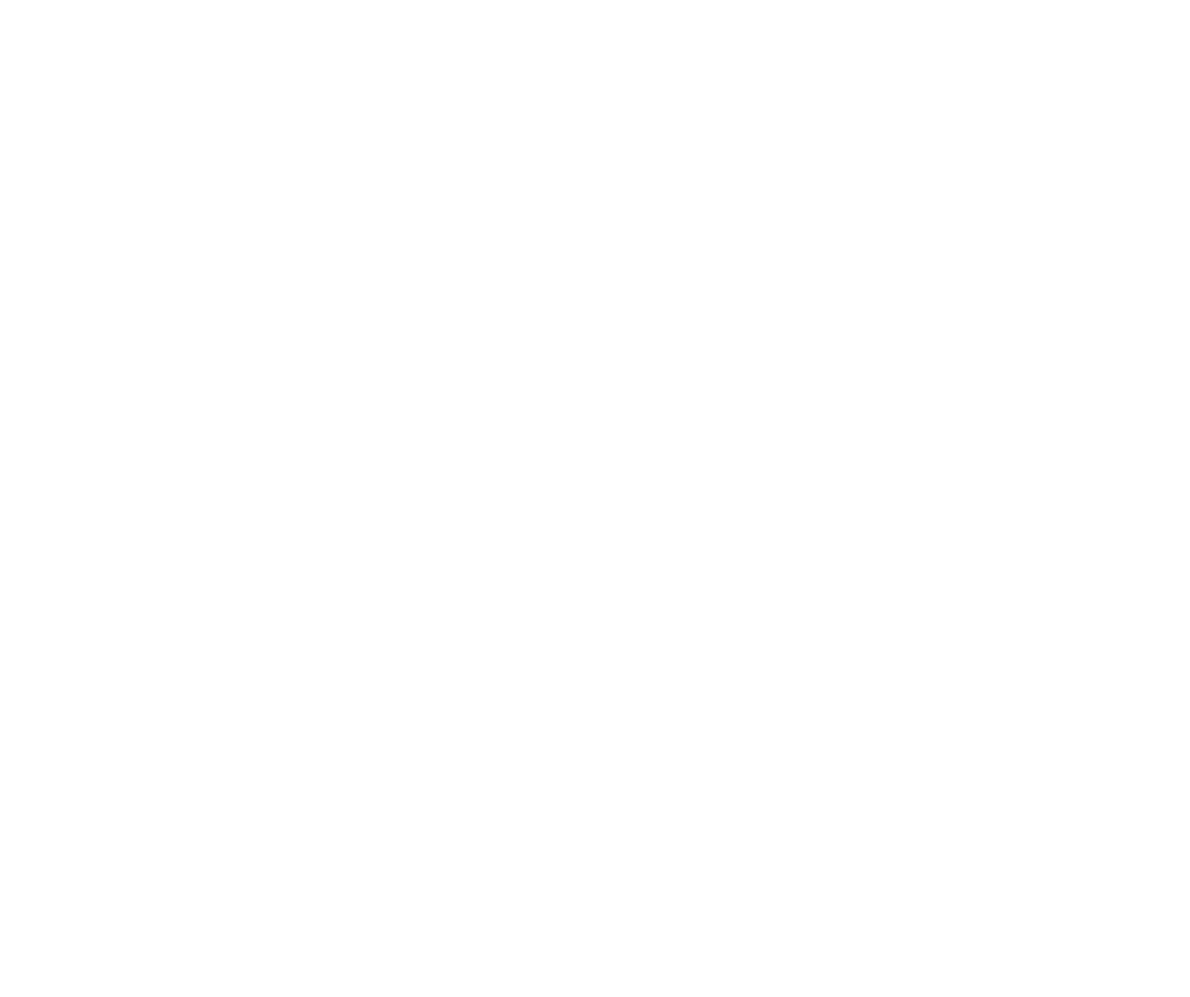
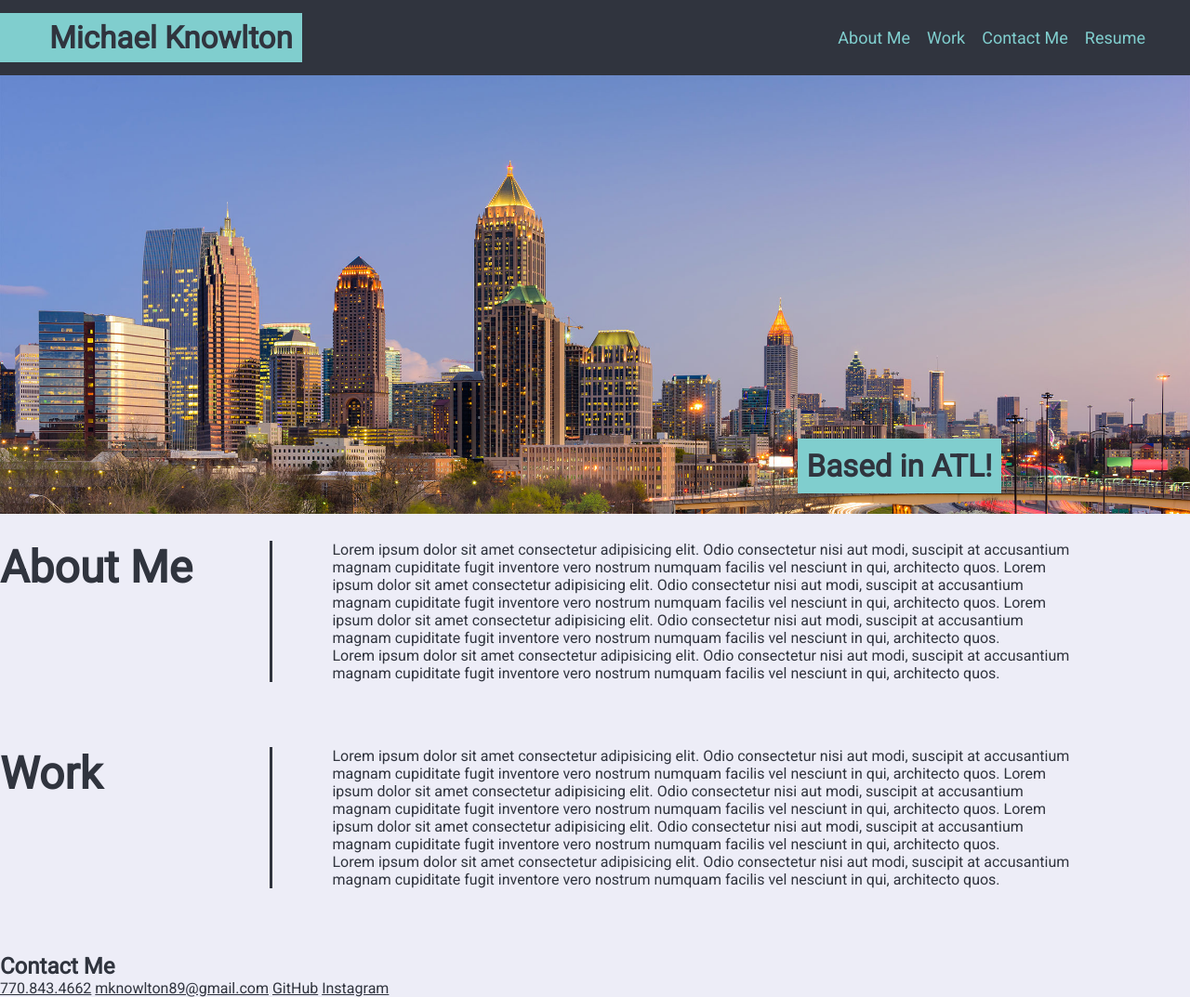
Before and after one commit to mknowlton89/02-portfolio-updated, a plain HTML site: page index.html in a window 1280 px wide. Shown: the whole page at 93% size. Before the commit the page ends 800 px from the top, so only its background shows below. Drawn offline with Linux system fonts and the light colour scheme.

Commit message:
Got the top-nav, sub-head photo, and about-me sections nearly complete. Just need to add some small styling tweaks.

```diff
--- a/assets/styles.css
+++ b/assets/styles.css
@@ -0,0 +1,90 @@
+@import url('https://fonts.googleapis.com/css2?family=Roboto:wght@300;400&display=swap');
+
+:root {
+    --dark-blue: #30343E;
+    --aqua: #80CECE;
+    --gray: #EDEDF7;
+}
+
+* {
+    background-color: var(--gray);
+    color: var(--dark-blue);
+    margin: 0;
+    font-family: Roboto, Helvetica, sans-serif;
+}
+
+header {
+    background-color: var(--dark-blue);
+    display: flex;
+    align-items: center;
+    justify-content: space-between;
+}
+
+header h1 {
+    background-color: var(--aqua);
+    color: var(--dark-blue);
+    padding-top: 7px;
+    padding-bottom: 7px;
+    font-size: 33px;
+    padding-left: 53px;
+    padding-right: 10px;
+}
+
+nav {
+    background-color: transparent;
+    display: flex;
+    flex-direction: row;
+    margin: 30px;
+
+}
+
+header a {
+    color: var(--aqua);
+    background-color: transparent;
+    padding-right: 18px;
+    font-size: 18px;
+    text-decoration: none;
+}
+
+.sub-header {
+    position: relative;
+    margin-bottom: 2%;
+}
+
+.sub-header img {
+    width: 100%;
+    height: auto;
+}
+
+.sub-header h3 {
+    position: absolute;
+    left: 67%;
+    bottom: 26px;
+    background-color: var(--aqua);
+    font-size: 33px;
+    color: var(--dark-blue);
+    padding: 10px;
+}
+
+.about-section, .work-section {
+    display: flex;
+    margin-bottom: 70px;
+}
+
+.about-me, .about-work {
+    display: flex;
+    flex: 25%;
+    border-right: solid;
+    border-color: var(--dark-blue);
+    padding-right: 2%;
+    color: var(--dark-blue);
+    font-size: 32px;
+    text-align: right;
+}
+
+.bio {
+    flex:75%;
+    padding-left: 5%;
+    padding-right: 10%;
+    font-size: 16px;
+}
--- a/index.html
+++ b/index.html
@@ -7,16 +7,59 @@
     <head>
         <meta charset="utf-8">
         <meta http-equiv="X-UA-Compatible" content="IE=edge">
-        <title></title>
-        <meta name="description" content="">
+        <title>Michael Knowlton's Portfolio</title>
+        <meta name="description" content="Check out some of my recent work!">
         <meta name="viewport" content="width=device-width, initial-scale=1">
         <link rel="stylesheet" href="./assets/styles.css">
         <link rel="stylesheet" href="./assets/styles.css">
     </head>
     <body>
-        <!--[if lt IE 7]>
-            <p class="browsehappy">You are using an <strong>outdated</strong> browser. Please <a href="#">upgrade your browser</a> to improve your experience.</p>
-        <![endif]-->
+        <header>
+            <div class="header-tag">
+                <h1>Michael Knowlton</h1>
+            </div>
+            <nav>
+                <a href="">About Me</a>
+                <a href="">Work</a>
+                <a href="">Contact Me</a>
+                <a href="">Resume</a>
+            </nav>
+        </header>
+        <main>
+            <div class="sub-header">
+                <img src="./assets/images/h-lai-atlanta.jpeg" alt="atlanta-skyline-photo">
+                <h3>Based in ATL!</h3>
+            </div>
+            <section class="about-section">
+                <div class="about-me">
+                    <h2>About Me</h2>
+                </div>
+                <div class="bio">
+                    <p>Lorem ipsum dolor sit amet consectetur adipisicing elit. Odio consectetur nisi aut modi, suscipit at accusantium magnam cupiditate fugit inventore vero nostrum numquam facilis vel nesciunt in qui, architecto quos. Lorem ipsum dolor sit amet consectetur adipisicing elit. Odio consectetur nisi aut modi, suscipit at accusantium magnam cupiditate fugit inventore vero nostrum numquam facilis vel nesciunt in qui, architecto quos. Lorem ipsum dolor sit amet consectetur adipisicing elit. Odio consectetur nisi aut modi, suscipit at accusantium magnam cupiditate fugit inventore vero nostrum numquam facilis vel nesciunt in qui, architecto quos. </p>
+                    <p>Lorem ipsum dolor sit amet consectetur adipisicing elit. Odio consectetur nisi aut modi, suscipit at accusantium magnam cupiditate fugit inventore vero nostrum numquam facilis vel nesciunt in qui, architecto quos.</p>
+                </div>
+            </section>
+            <section class="work-section">
+                <div class="about-work">
+                    <h2>Work</h2>
+                </div>
+                <div class="bio">
+                    <p>Lorem ipsum dolor sit amet consectetur adipisicing elit. Odio consectetur nisi aut modi, suscipit at accusantium magnam cupiditate fugit inventore vero nostrum numquam facilis vel nesciunt in qui, architecto quos. Lorem ipsum dolor sit amet consectetur adipisicing elit. Odio consectetur nisi aut modi, suscipit at accusantium magnam cupiditate fugit inventore vero nostrum numquam facilis vel nesciunt in qui, architecto quos. Lorem ipsum dolor sit amet consectetur adipisicing elit. Odio consectetur nisi aut modi, suscipit at accusantium magnam cupiditate fugit inventore vero nostrum numquam facilis vel nesciunt in qui, architecto quos. </p>
+                    <p>Lorem ipsum dolor sit amet consectetur adipisicing elit. Odio consectetur nisi aut modi, suscipit at accusantium magnam cupiditate fugit inventore vero nostrum numquam facilis vel nesciunt in qui, architecto quos.</p>
+                </div>
+            </section>
+        </main>
+        <footer>
+            <div class="contact-me title-column">
+                <h2>Contact Me</h2>
+            </div>
+            <div class="contact-links title-column">
+                <a href="">770.843.4662</a>
+                <a href="">mknowlton89@gmail.com</a>
+                <a href="">GitHub</a>
+                <a href="">Instagram</a>
+            </div>
+        </footer>
 
         <script src="" async defer></script>
     </body>
```
Also changed, not shown: assets/images/h-lai-atlanta.jpeg (added), assets/mocks/Screen Shot 2021-03-16 at 3.03.00 PM.png (added), assets/mocks/Screen Shot 2021-03-16 at 3.03.20 PM.png (added), assets/mocks/Screen Shot 2021-03-16 at 3.03.37 PM.png (added), assets/mocks/Screen Shot 2021-03-16 at 3.03.41 PM.png (added), 3 other files.
